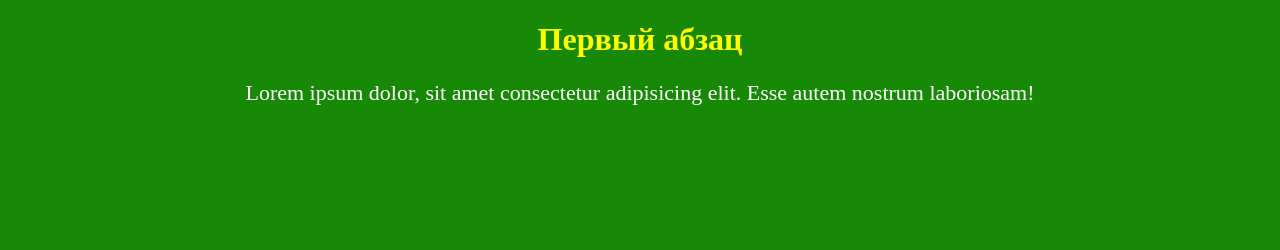
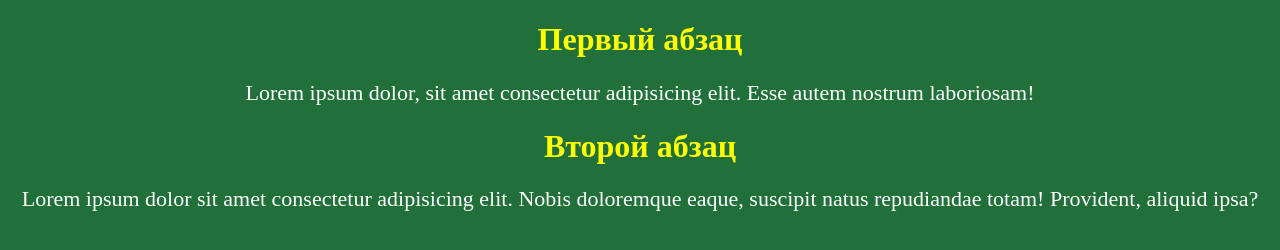
Before and after one commit to salekan/gittest, a plain HTML site: page index.html in a window 1280 px wide. Drawn offline with nearby package versions, Linux system fonts and the light colour scheme.

Commit message:
Второй абзац, изменение цвета фона

```diff
--- a/css/style.css
+++ b/css/style.css
@@ -1,5 +1,5 @@
 body {
-  background-color: #178907;
+  background-color: #21703a;
   color: #ffffff;
   text-align: center;
 }
--- a/index.html
+++ b/index.html
@@ -9,5 +9,8 @@
 <body>
   <h1>Первый абзац</h1>
   <p>Lorem ipsum dolor, sit amet consectetur adipisicing elit. Esse autem nostrum laboriosam!</p>
+
+  <h1>Второй абзац</h1>
+  <p>Lorem ipsum dolor sit amet consectetur adipisicing elit. Nobis doloremque eaque, suscipit natus repudiandae totam! Provident, aliquid ipsa?</p>
 </body>
 </html>
```
